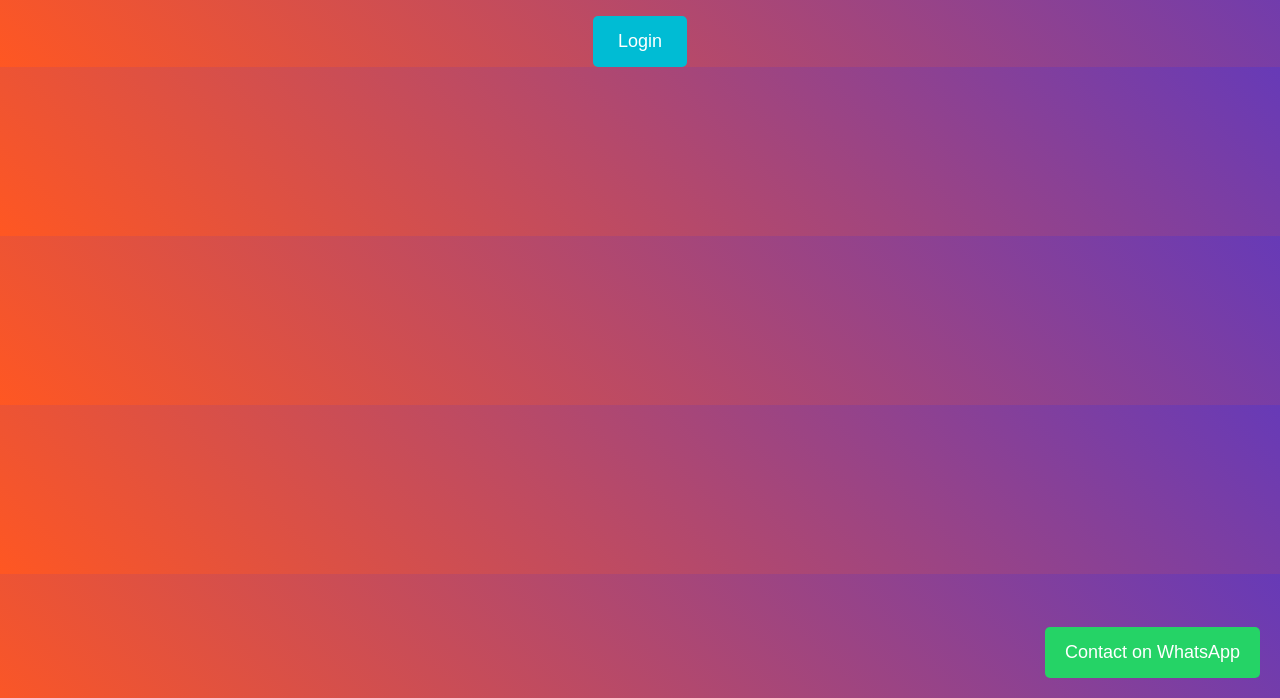
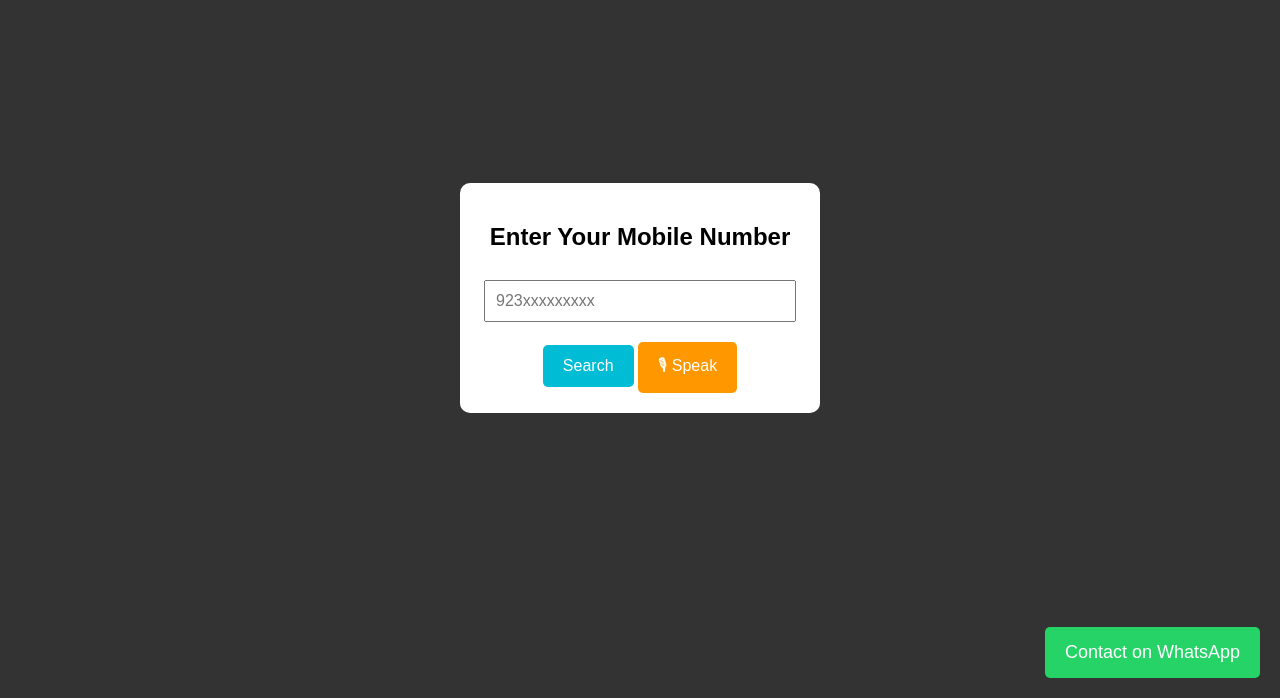
Before and after one commit to tahiriqbal756/SIM-details-, a plain HTML site: page index.html in a window 1280 px wide. Shown: the part 102-800 px from the top of the page. Drawn offline with Linux system fonts and the light colour scheme.

Commit message:
Update index.html

```diff
--- a/index.html
+++ b/index.html
@@ -14,36 +14,23 @@
             padding: 0;
         }
 
-        .container {
-            margin-top: 50px;
-        }
-
-        .login-btn {
-            padding: 15px 25px;
-            font-size: 18px;
-            background-color: #00bcd4;
-            border: none;
-            color: white;
-            cursor: pointer;
-            border-radius: 5px;
-        }
-
         .dialog {
-            display: none;
             position: fixed;
             top: 0;
             left: 0;
             width: 100%;
             height: 100%;
             background: rgba(0, 0, 0, 0.8);
+            display: flex;
+            justify-content: center;
+            align-items: center;
         }
 
         .dialog-content {
             background: white;
             color: black;
             padding: 20px;
-            width: 300px;
-            margin: 100px auto;
+            width: 320px;
             border-radius: 10px;
             text-align: center;
         }
@@ -52,57 +39,60 @@
             width: 90%;
             padding: 10px;
             margin: 10px 0;
+            font-size: 16px;
         }
 
         button {
-            padding: 10px;
+            padding: 12px 20px;
+            font-size: 16px;
+            background-color: #00bcd4;
+            border: none;
+            color: white;
+            cursor: pointer;
+            border-radius: 5px;
             margin-top: 10px;
-            cursor: pointer;
+        }
+
+        .voice-btn {
+            background-color: #ff9800;
         }
 
         .close-btn {
             background-color: red;
-            color: white;
         }
 
         .whatsapp-btn {
-            display: inline-block;
+            position: fixed;
+            bottom: 20px;
+            right: 20px;
             padding: 15px 20px;
             background-color: #25d366;
             color: white;
             text-decoration: none;
             font-size: 18px;
             border-radius: 5px;
-            margin-top: 20px;
-            position: fixed;
-            bottom: 20px;
-            right: 20px;
         }
     </style>
 </head>
-<body>
+<body onload="openDialog()">
 
-    <div class="container">
-        <h1>SIM Details Finder</h1>
-        <button class="login-btn" onclick="openLoginDialog()">Login</button>
-    </div>
-
-    <!-- Login Dialog -->
-    <div id="loginDialog" class="dialog">
+    <!-- Dialog Box -->
+    <div id="simDialog" class="dialog">
         <div class="dialog-content">
-            <h2>Enter Mobile Number</h2>
-            <input type="text" id="phoneNumber" placeholder="Enter Number (923xxxxxxxxx)">
+            <h2>Enter Your Mobile Number</h2>
+            <input type="text" id="phoneNumber" placeholder="923xxxxxxxxx">
             <button onclick="fetchSimDetails()">Search</button>
-            <button class="close-btn" onclick="closeDialog('loginDialog')">Close</button>
+            <button class="voice-btn" onclick="startVoiceRecognition()">🎙 Speak</button>
         </div>
     </div>
 
     <!-- SIM Details Dialog -->
-    <div id="simDetailsDialog" class="dialog">
+    <div id="simDetailsDialog" class="dialog" style="display: none;">
         <div class="dialog-content">
             <h2>SIM Details</h2>
             <p id="simDetails">Loading...</p>
-            <button class="close-btn" onclick="closeDialog('simDetailsDialog')">Close</button>
+            <button onclick="speakDetails()">🔊 Listen</button>
+            <button class="close-btn" onclick="closeDialog()">Close</button>
         </div>
     </div>
 
@@ -110,12 +100,12 @@
     <a href="https://wa.me/923321709972" class="whatsapp-btn" target="_blank">Contact on WhatsApp</a>
 
     <script>
-        function openLoginDialog() {
-            document.getElementById("loginDialog").style.display = "block";
+        function openDialog() {
+            document.getElementById("simDialog").style.display = "flex";
         }
 
-        function closeDialog(dialogId) {
-            document.getElementById(dialogId).style.display = "none";
+        function closeDialog() {
+            document.getElementById("simDetailsDialog").style.display = "none";
         }
 
         function fetchSimDetails() {
@@ -130,18 +120,41 @@
             fetch(apiUrl)
                 .then(response => response.json())
                 .then(data => {
-                    document.getElementById("simDetails").innerHTML = `
-                        <strong>Name:</strong> ${data.name || "N/A"}<br>
-                        <strong>CNIC:</strong> ${data.cnic || "N/A"}<br>
-                        <strong>Address:</strong> ${data.address || "N/A"}
+                    let details = `
+                        Name: ${data.name || "N/A"}<br>
+                        CNIC: ${data.cnic || "N/A"}<br>
+                        Address: ${data.address || "N/A"}
                     `;
-                    closeDialog("loginDialog");
-                    document.getElementById("simDetailsDialog").style.display = "block";
+                    document.getElementById("simDetails").innerHTML = details;
+                    document.getElementById("simDialog").style.display = "none";
+                    document.getElementById("simDetailsDialog").style.display = "flex";
                 })
                 .catch(error => {
                     document.getElementById("simDetails").innerHTML = "Error fetching details!";
                 });
         }
+
+        function speakDetails() {
+            let text = document.getElementById("simDetails").innerText;
+            let speech = new SpeechSynthesisUtterance(text);
+            speech.lang = "en-US";
+            window.speechSynthesis.speak(speech);
+        }
+
+        function startVoiceRecognition() {
+            let recognition = new (window.SpeechRecognition || window.webkitSpeechRecognition)();
+            recognition.lang = "en-US";
+            recognition.start();
+
+            recognition.onresult = function(event) {
+                let spokenText = event.results[0][0].transcript.replace(/\D/g, '');
+                document.getElementById("phoneNumber").value = "923" + spokenText.substring(spokenText.length - 9);
+            };
+
+            recognition.onerror = function() {
+                alert("Voice recognition error. Try again.");
+            };
+        }
     </script>
 
 </body>
```
